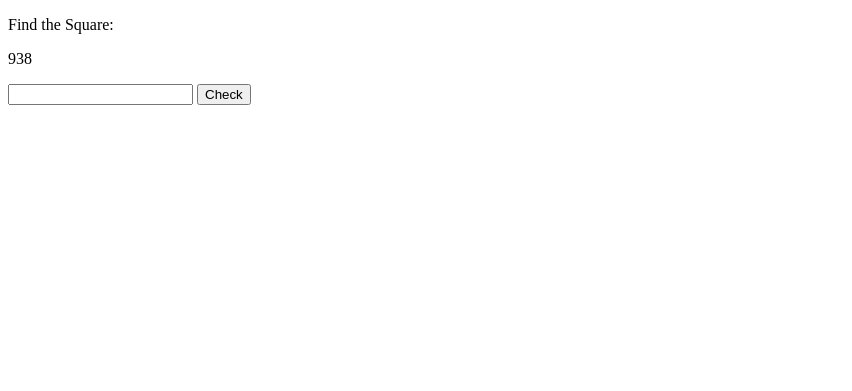
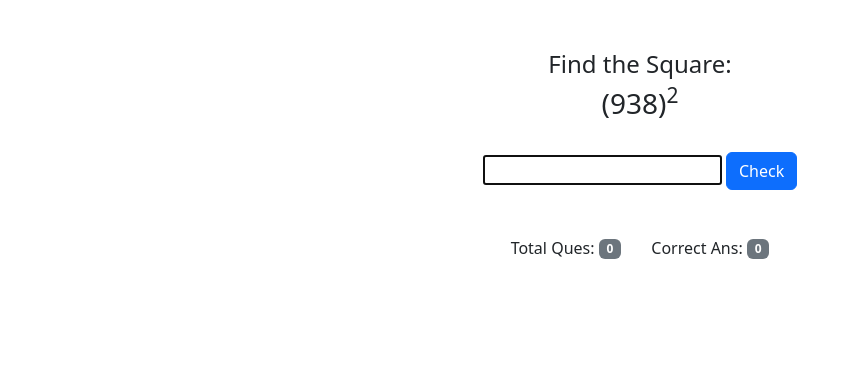
Before and after one commit to DurgeshSingh786/Quizz, a plain HTML site: page index.html in a window 1280 px wide. Shown: the whole page, without its empty margins (0-852 px from the left). Drawn offline with nearby package versions, Linux system fonts and the light colour scheme.

Commit message:
Update index.html

```diff
--- a/index.html
+++ b/index.html
@@ -1,15 +1,69 @@
 <!DOCTYPE html>
 <html>
+<head>
+    <meta charset="utf-8">
+    <meta name="viewport" content="width=device-width, initial-scale=1">
+    <title>Bootstrap demo</title>
+    <link href="https://cdn.jsdelivr.net/npm/bootstrap@5.3.0/dist/css/bootstrap.min.css" rel="stylesheet" integrity="sha384-9ndCyUaIbzAi2FUVXJi0CjmCapSmO7SnpJef0486qhLnuZ2cdeRhO02iuK6FUUVM" crossorigin="anonymous">
+  </head>
+  <style>
+      .container {
+    margin-top: 50px;
+  }
+  .row{
+    margin-bottom: 20px;
+    height: 159px;
+  }
+  </style>
 <body>
 
-<p>Find the Square:</p>
 
-<p id="number"></p>
-<input type="text" id="answer" />
-<button onClick="checkAnswer()">Check</button>
-<p id="result"></p>
 
+
+
+<div class="container text-center" id="quiz-container">
+  <div class="row">
+    <div class="col">
+      <h4>Find the Square:</h4>
+
+
+      <h3><span>(<span id="number"></span>)<sup>2</sup></span></h3><br/>
+
+
+      <input type="text" id="answer" autofocus>
+  <button class="btn btn-primary" onclick="checkAnswer()">Check</button>
+        <div id="result" ></div>
+
+
+
+    </div>
+
+  </div>
+  <div class="row">
+        <div class="col">
+            <button type="button" class="btn btn-text-bg-success">
+  Total Ques: <span id="count_ques" class="badge text-bg-secondary">4</span>
+</button>
+<button type="button" class="btn btn-text-bg-success">
+  Correct Ans: <span id="count_ans" class="badge text-bg-secondary">4</span>
+</button>
+        </div>
+
+
+
+    </div>
+</div>
+
+
+
+
+
+
+
+<script src="https://cdn.jsdelivr.net/npm/bootstrap@5.3.0/dist/js/bootstrap.bundle.min.js" integrity="sha384-geWF76RCwLtnZ8qwWowPQNguL3RmwHVBC9FhGdlKrxdiJJigb/j/68SIy3Te4Bkz" crossorigin="anonymous"></script>
 <script>
+    let count_ques=0;
+    let count_ans=0;
 function generateRandomNumber() {
     return Math.floor(Math.random() * 1000) + 1;
 }
@@ -19,17 +73,24 @@ function displayNextNumber() {
     document.getElementById("number").innerHTML = number;
     document.getElementById("answer").value = "";
     document.getElementById("result").innerHTML = "";
+    document.getElementById("count_ans").innerHTML = count_ans;
+    document.getElementById("count_ques").innerHTML = count_ques;
 }
 
 function checkAnswer() {
+
     const number = parseInt(document.getElementById("number").innerHTML);
     const answer = parseInt(document.getElementById("answer").value);
     const square = number * number;
 
     if (answer === square) {
         document.getElementById("result").innerHTML = "Correct!";
+        count_ans++;
+        count_ques++;
+
     } else {
         document.getElementById("result").innerHTML = "Incorrect! The correct answer is " + square;
+        count_ques++;
     }
 
     setTimeout(displayNextNumber, 1000);
```
